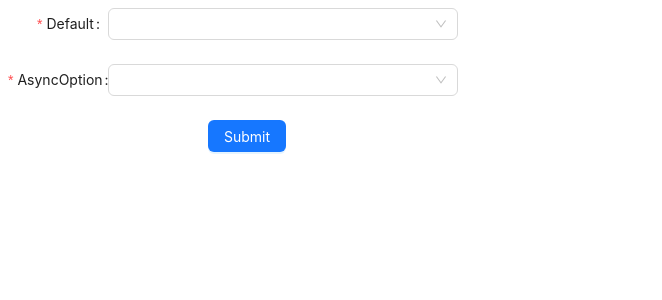
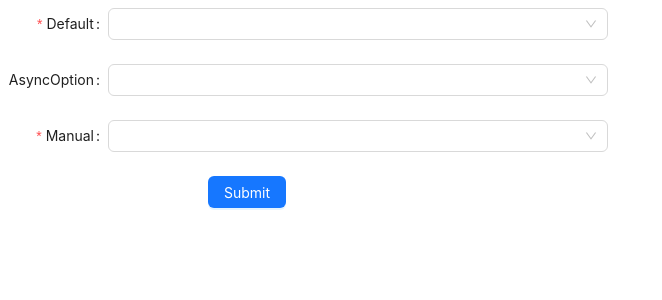
Before and after one commit to arjansunar/example-editable-table, a React (Vite) app: page / in a window 1280 px wide. Shown: the top 300 px of the page, without its empty margins (0-662 px from the left). Built offline with nearby package versions, Linux system fonts and the light colour scheme.

Commit message:
adding manual invocation and mapping over objects example

```diff
--- a/src/page/Form.tsx
+++ b/src/page/Form.tsx
@@ -6,42 +6,31 @@ import { useForm } from "antd/es/form/Form";
 
 /* proposed asyncoptions*/
 type AsyncOptionsProps = {
-  children?: (data: any[]) => ReactNode[];
+  children: (data: any[]) => ReactNode[];
   queryFn: () => Promise<any[]>;
+  formItemProps: FormItemProps;
 };
 
 const { Option } = Select;
-const AsyncOption = ({ queryFn, children }: AsyncOptionsProps) => {
+/**
+ * Wrapper around AndD's `Form.Item` with a `Select` component to render Select.Options
+ * according to the response of an `Api request`
+ *
+ * WARN: It consists its own `Form.Item` component so do not wrap it with another `Form.Item`
+ * component
+ */
+const AsyncOption = ({
+  queryFn,
+  formItemProps,
+  children,
+}: AsyncOptionsProps) => {
   const { data, isLoading } = useQuery({
     queryFn: queryFn,
   });
-  if (isLoading || !data) return <Select loading />;
-
-  if (!children)
-    return (
-      <Form.Item
-        label="AsyncOption"
-        name="AsyncOption"
-        rules={[{ required: true, message: "Please select a username!" }]}
-      >
-        <Select loading={isLoading}>
-          {data &&
-            data.map((item) => (
-              <Option key={item.id} value={item.name}>
-                {item.name}
-              </Option>
-            ))}
-        </Select>
-      </Form.Item>
-    );
 
   //INFO: must have the Form.Item must be coupled with Select component
   return (
-    <Form.Item
-      label="AsyncOption"
-      name="AsyncOption"
-      rules={[{ required: true, message: "Please select a username!" }]}
-    >
+    <Form.Item {...formItemProps}>
       <Select loading={isLoading}>{data && children(data)}</Select>
     </Form.Item>
   );
@@ -51,7 +40,7 @@ const AsyncOption = ({ queryFn, children }: AsyncOptionsProps) => {
 interface CustomFormItemsProps extends FormItemProps {
   key: Key;
   name: FormItemProps["name"];
-  element?: ReactNode;
+  render?: (itemProps: FormItemProps) => ReactNode;
   asyncComp?: true;
 }
 
@@ -61,7 +50,7 @@ const formItems: CustomFormItemsProps[] = [
     label: "Default",
     name: "select",
     rules: [{ required: true, message: "this is required" }],
-    element: (
+    render: () => (
       <Select>
         <Select.Option value="Demo">Demo</Select.Option>
       </Select>
@@ -72,8 +61,8 @@ const formItems: CustomFormItemsProps[] = [
     label: "AsyncOption",
     name: "asyncOption",
     asyncComp: true,
-    element: (
-      <AsyncOption queryFn={getAllPayplanName}>
+    render: (formItemProps) => (
+      <AsyncOption queryFn={getAllPayplanName} formItemProps={formItemProps}>
         {(data) =>
           data.map((item) => (
             <Option key={item.id} value={item.id}>
@@ -95,31 +84,36 @@ export const FormWithOptions: React.FC = () => {
 
   return (
     <Form
-      name="basic"
-      initialValues={{ remember: true }}
       form={form}
       labelCol={{ span: 4 }}
-      wrapperCol={{ span: 14 }}
       layout="horizontal"
       style={{ maxWidth: 600 }}
       onFinish={handleFormSubmit}
     >
-      {formItems.map(({ element, asyncComp, ...itemProps }) => {
-        if (asyncComp) return element;
+      {/* call by mapping over a json object */}
+      {formItems.map(({ render, asyncComp, ...formItemProps }) => {
+        if (asyncComp && render)
+          return <div key={formItemProps.key}> {render(formItemProps)}</div>;
         return (
-          <Form.Item {...itemProps}>{element ? element : <Input />}</Form.Item>
+          <Form.Item {...formItemProps}>
+            {render ? render(formItemProps) : <Input />}
+          </Form.Item>
         );
       })}
-      {/* manual form call */}
-      {/* <AsyncOption queryFn={getAllPayplanName}> */}
-      {/*   {(data) => */}
-      {/*     data.map((item) => ( */}
-      {/*       <Option key={item.id} value={item.id}> */}
-      {/*         {item.name} */}
-      {/*       </Option> */}
-      {/*     )) */}
-      {/*   } */}
-      {/* </AsyncOption> */}
+      {/* manual invokation */}
+      <AsyncOption
+        queryFn={getAllPayplanName}
+        formItemProps={{ name: "ManualAsync", label: "Manual", required: true }}
+      >
+        {(payplanList) =>
+          payplanList.map((payplan) => (
+            <Option key={payplan.id} value={payplan.name}>
+              {payplan.name}
+            </Option>
+          ))
+        }
+      </AsyncOption>
+
       {/* submit button */}
       <Form.Item wrapperCol={{ offset: 8, span: 16 }}>
         <Button type="primary" htmlType="submit">
```
